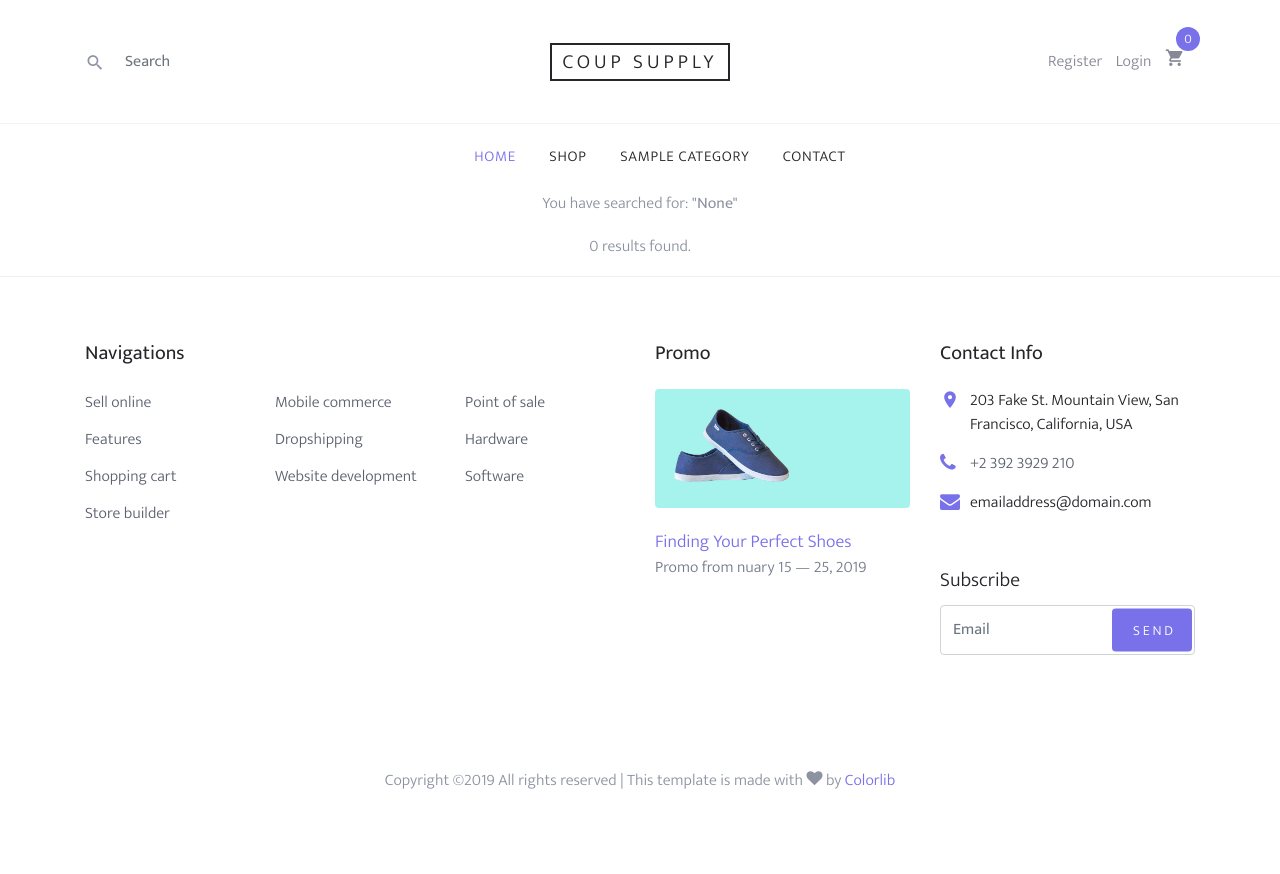
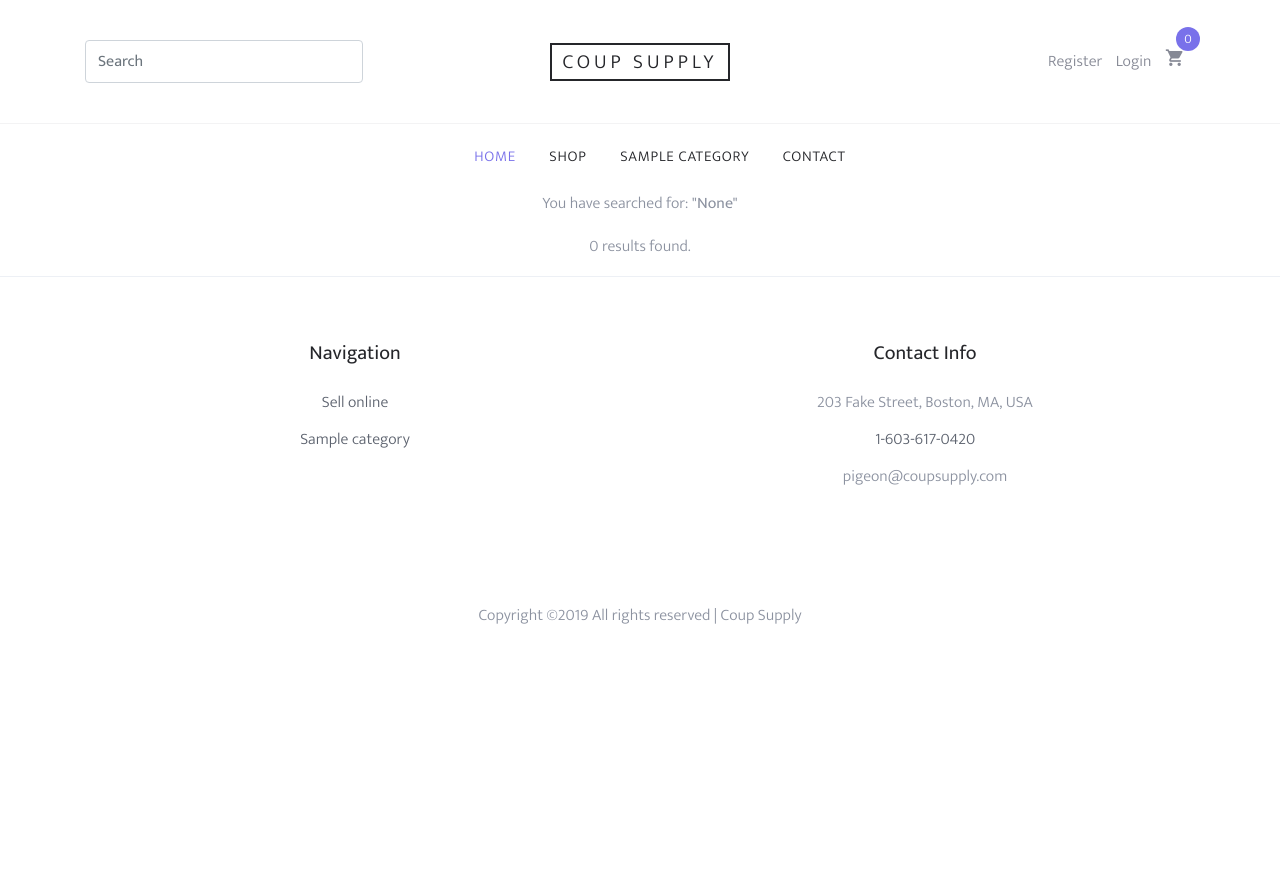
Before and after one commit to bhobbs20/coop-supply, a Django app: page /search/ in a window 1280 px wide; the page is wider, and only the part inside the window is pictured. After the commit the page ends 624 px from the top of that part, so only its background shows below. Run offline with Django 3.2, Linux system fonts and the light colour scheme; tables that the repository leaves empty hold one stand-in row (values such as "Sample post"); some libraries are stand-ins or nearby versions; some web fonts are replaced.

Commit message:
finished styling

```diff
--- a/coopsupply/static/js/main.js
+++ b/coopsupply/static/js/main.js
@@ -198,4 +198,8 @@ jQuery(document).ready(function($) {
 	siteMagnificPopup();
 
 
+setTimeout(function() {
+  $('#message').fadeOut('slow');
+}, 3000);
+
 });
--- a/searchstore/urls.py
+++ b/searchstore/urls.py
@@ -4,5 +4,5 @@ from . import views
 app_name='searchstore'
 
 urlpatterns = [
-		path('', views.searchResult, name='searchResult'),
+	path('', views.searchResult, name='searchResult'),
 ]
--- a/templates/accounts/login.html
+++ b/templates/accounts/login.html
@@ -8,10 +8,10 @@
     <div class="container login-box">
       <div class="row">
         <div class="col-md-6 mx-auto">
-          <div class="card auth-card mt-5">
+          <div class="card auth-card mt-5 mb-5">
             <div class="card-header text-white ">
               <img src="{% static 'images/main_logo_photo.png' %}"  class="auth-img" alt="" >
-              <p class="text-dark text-bold lead">Login</p>
+              <p class=" text-bold text-center lead" style="color: #7971ea;">Login</p>
             </div>
             <div class="card-body">
               <!-- Alerts -->
--- a/templates/accounts/register.html
+++ b/templates/accounts/register.html
@@ -8,10 +8,10 @@
     <div class="container">
       <div class="row">
         <div class="col-md-6 mx-auto">
-          <div class="card auth-card reg-card mt-5">
+          <div class="card auth-card reg-card mt-5 mb-5">
             <div class="card-header text-white">
                {% comment %} <img src="{% static 'images/main_logo_photo.png' %}"  class="auth-img" alt="" > {% endcomment %}
-              <p class="text-dark text-bold lead">Register</p>
+              <p class="text-bold lead text-center" style="color: #7971ea">Register</p>
             </div>
             <div class="card-body text-white">
               <!-- Alerts -->
--- a/templates/order/orders_list.html
+++ b/templates/order/orders_list.html
@@ -25,7 +25,7 @@
 					<tr>
 						<td>{{ order.id }}</td>
 						<td>{{ order.created|date:"d M Y" }}</td>
-						<td>{{ order.total }}</td>
+						<td>${{ order.total }}</td>
 						<td><i class="fas fa-check"></i>&nbsp;Complete</td>
 						<td><a href="{% url 'order:order_detail' order.id %}">View order</a></td>
 					</tr>
--- a/templates/partials/shared/_footer.html
+++ b/templates/partials/shared/_footer.html
@@ -1,70 +1,38 @@
   <footer class="site-footer border-top">
       <div class="container">
         <div class="row">
-          <div class="col-lg-6 mb-5 mb-lg-0">
-            <div class="row">
-              <div class="col-md-12">
-                <h3 class="footer-heading mb-4">Navigations</h3>
-              </div>
-              <div class="col-md-6 col-lg-4">
+
+          <div class="col-lg-6 mb-5 mb-lg-0 text-center">
+            <div class="container">
+              <h3 class="footer-heading mb-4">Navigation</h3>
               <ul class="list-unstyled">
-                  <li><a href="#">Sell online</a></li>
-                  <li><a href="#">Features</a></li>
-                  <li><a href="#">Shopping cart</a></li>
-                  <li><a href="#">Store builder</a></li>
-                </ul>
-              </div>
-              <div class="col-md-6 col-lg-4">
-                <ul class="list-unstyled">
-                  <li><a href="#">Mobile commerce</a></li>
-                  <li><a href="#">Dropshipping</a></li>
-                  <li><a href="#">Website development</a></li>
-                </ul>
-              </div>
-              <div class="col-md-6 col-lg-4">
-                <ul class="list-unstyled">
-                  <li><a href="#">Point of sale</a></li>
-                  <li><a href="#">Hardware</a></li>
-                  <li><a href="#">Software</a></li>
+                <li><a href="{% url 'index' %}">Sell online</a></li>
+
+                {% for cat in links %}
+                <li><a href="{{cat.get_url}}">{{cat.name}}</a></li>
+               {% endfor %}
               </ul>
             </div>
           </div>
-          </div>
-          <div class="col-md-6 col-lg-3 mb-4 mb-lg-0">
-            <h3 class="footer-heading mb-4">Promo</h3>
-            <a href="#" class="block-6">
-              <img src="images/hero_1.jpg" alt="Image placeholder" class="img-fluid rounded mb-4">
-              <h3 class="font-weight-light  mb-0">Finding Your Perfect Shoes</h3>
-              <p>Promo from  nuary 15 &mdash; 25, 2019</p>
-            </a>
-          </div>
-          <div class="col-md-6 col-lg-3">
-            <div class="block-5 mb-5">
+
+          <div class="col-lg-6 mb-5 mb-lg-0 text-center">
+            <div class="container">
               <h3 class="footer-heading mb-4">Contact Info</h3>
               <ul class="list-unstyled">
-                <li class="address">203 Fake St. Mountain View, San Francisco, California, USA</li>
-                <li class="phone"><a href="tel://23923929210">+2 392 3929 210</a></li>
-                <li class="email">emailaddress@domain.com</li>
+                <li class="address">203 Fake Street, Boston, MA, USA</li>
+                <li class="phone"><a href="tel://23923929210">1-603-617-0420</a></li>
+                <li class="email">pigeon@coupsupply.com</li>
               </ul>
             </div>
-
-            <div class="block-7">
-              <form action="#" method="post">
-                <label for="email_subscribe" class="footer-heading">Subscribe</label>
-                <div class="form-group">
-                  <input type="text" class="form-control py-4" id="email_subscribe" placeholder="Email">
-                  <input type="submit" class="btn btn-sm btn-primary" value="Send">
-                </div>
-              </form>
           </div>
         </div>
       </div>
       <div class="row pt-5 mt-5 text-center">
           <div class="col-md-12">
             <p>
-            <!-- Link back to Colorlib can't be removed. Template is licensed under CC BY 3.0. -->
-            Copyright &copy;<script data-cfasync="false" src="/cdn-cgi/scripts/5c5dd728/cloudflare-static/email-decode.min.js"></script><script>document.write(new Date().getFullYear());</script> All rights reserved | This template is made with <i class="icon-heart" aria-hidden="true"></i> by <a href="https://colorlib.com" target="_blank" class="text-primary">Colorlib</a>
-            <!-- Link back to Colorlib can't be removed. Template is licensed under CC BY 3.0. -->
+
+            Copyright &copy;<script>document.write(new Date().getFullYear());</script> All rights reserved | Coup Supply
+
             </p>
           </div>
 
--- a/templates/partials/shared/_navbar.html
+++ b/templates/partials/shared/_navbar.html
@@ -5,10 +5,10 @@
           <div class="row align-items-center">
 
             <div class="col-6 col-md-4 order-2 order-md-1 site-search-icon text-left">
-              <form action="" class="site-block-top-search" action="{% url 'searchstore:searchResult' %}" method="get">
-               {% csrf_token %}
-                <span class="icon icon-search2"></span>
-                <input type="text" class="form-control border-0" placeholder="Search">
+              <form class="form-inline my-2 my-lg-0" action="{% url 'searchstore:searchResult' %}" method="get">
+                {% csrf_token %}
+                <input class="form-control mr-sm-2" type="search" placeholder="Search" aria-label="Search" name="q">
+
               </form>
             </div>
 
@@ -27,7 +27,7 @@
                         <span class="icon icon-person"></span>
                       </a>
                       <div class="dropdown-menu" aria-labelledby="navbarDropdown">
-                        <a class="dropdown-item" href="#">History</a>
+                        <a class="dropdown-item" href="{% url 'order:order_history' %}">History</a>
                         <a href="javascript:{document.getElementById('logout').submit()}" class="dropdown-item">
                         <i class="fas fa-sign-out-alt"></i> Logout
                         </a>
@@ -74,7 +74,7 @@
             <li class="active">
               <a href="{% url 'index' %}">Home</a>
             </li>
-           <li><a href="{% url 'store:allProdCat' %}">Shop</a></li>
+           <li class="{% if 'store' in request.path %}active{% endif %}"><a href="{% url 'store:allProdCat' %}">Shop</a></li>
 
               {% for cat in links %}
              <li><a href="{{cat.get_url}}">{{cat.name}}</a></li>
--- a/templates/search/search.html
+++ b/templates/search/search.html
@@ -13,15 +13,18 @@
 	<div class="container">
 		<div class="row mx-auto">
 			{% for product in products %}
-				<div class="my_bottom_margin col-9 col-sm-12 col-md-4 col-md-12 col-lg-4">
-					<div class="card text-center" style="min-width: 18rem;">
-						<a href="{{product.get_url}}"><img class="card-img-top my_image" src="{{product.image.url}}" alt="{{product.name}}"></a>
-						<div class="card-body">
-							<h4>{{product.name}}</h4>
-							<p>£{{product.price}}</p>
-						</div>
-					</div>
-				</div>
+				<div class="col-sm-6 col-lg-4 mb-4" data-aos="fade-up">
+                <div class="block-4 text-center border">
+                	<figure class="block-4-image">
+                    	<a href="{{product.get_url}}"><img src="{{product.image.url}}" alt="{{product.name}}" class="img-fluid pro-img"></a>
+                  	</figure>
+                  	<div class="block-4-text p-4">
+                    	<h3><a href="{{product.get_url}}">{{product.name| truncatechars:15}}</a></h3>
+                    	<p class="mb-0">{{product.description| truncatechars:25}}</p>
+                    	<p class="text-primary font-weight-bold">${{product.price}}</p>
+                  	</div>
+                	</div>
+              	</div>
 				{% empty %}
 				<div class="row mx-auto">
 					<p class="text-center my_search_text">0 results found.</p>
```
Also changed, not shown: templates/email/email.html (+8 -8 lines). Lines whose indentation alone changed are shown as unchanged.
